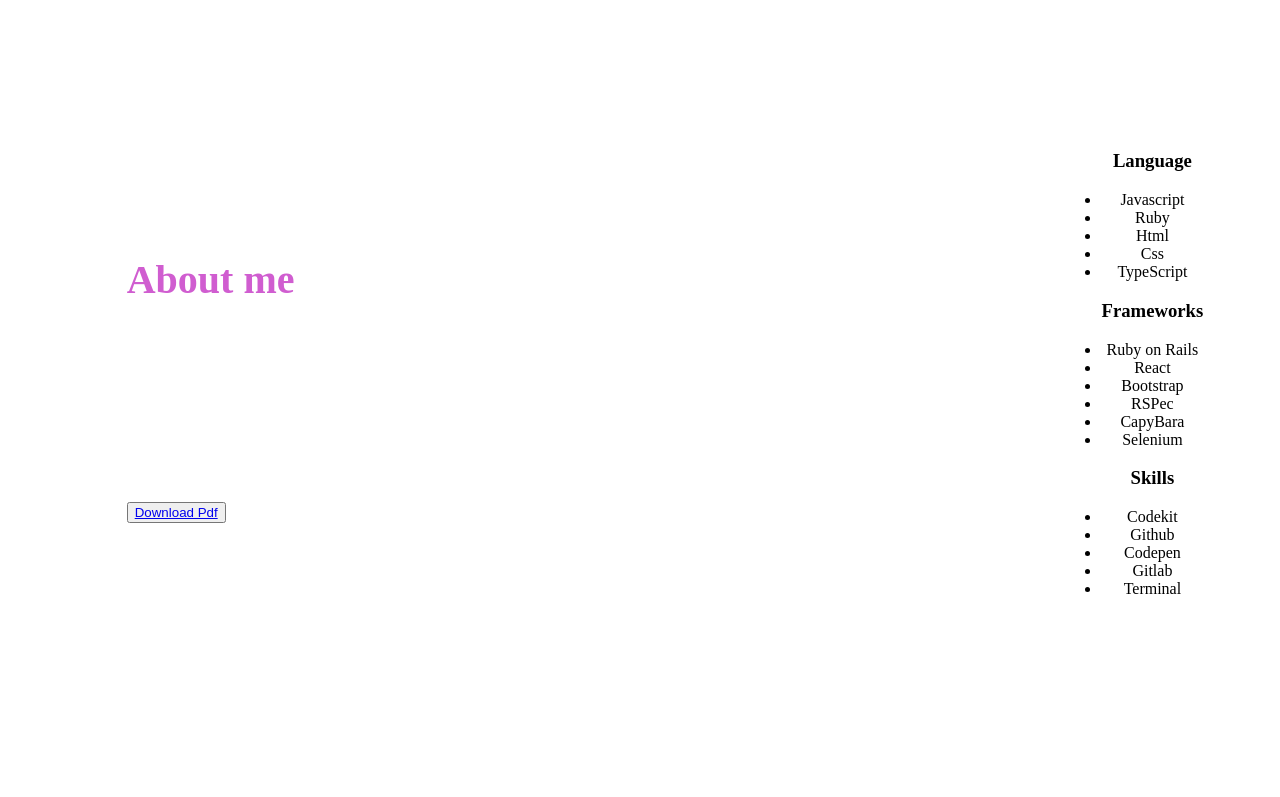
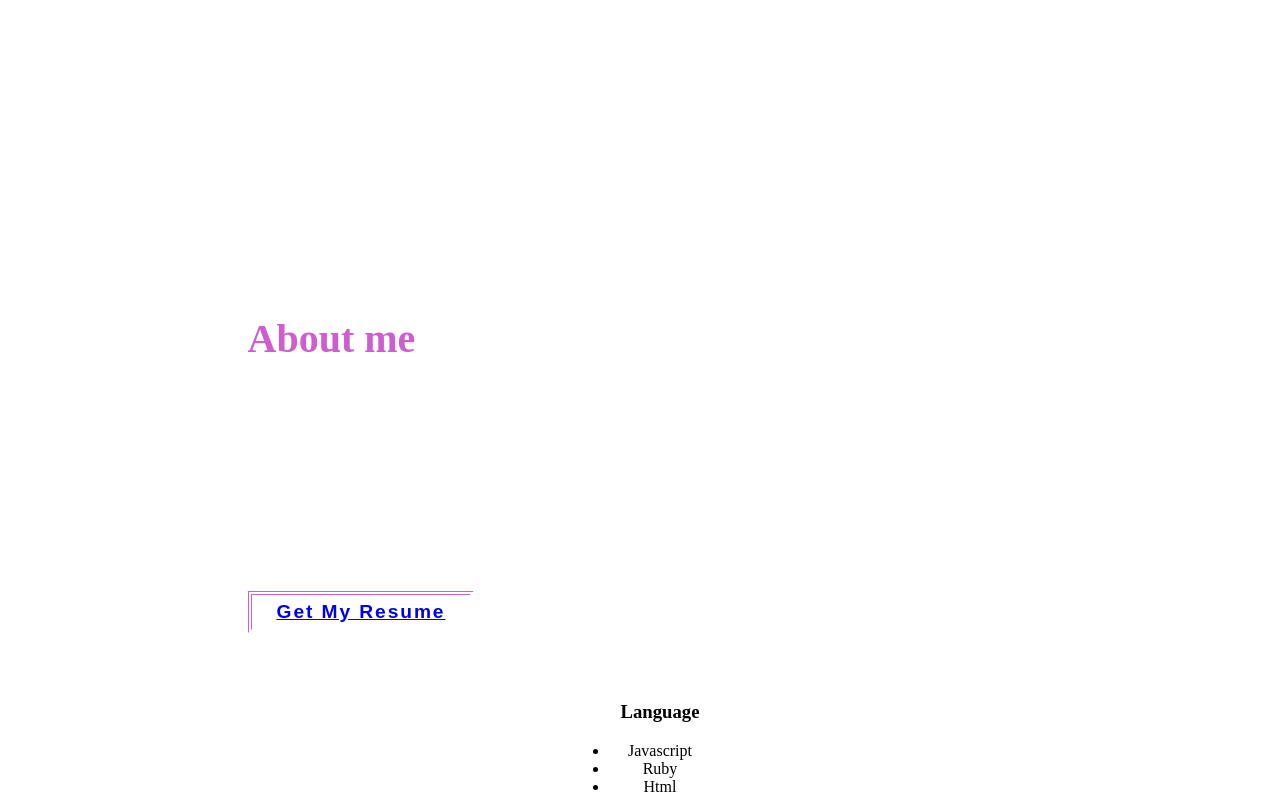
Before and after one commit to aizjicod/react-portfolio, a React (Create React App) app: page / in a window 1280 px wide. Shown: the part 1700-2497 px from the top of the page. Before the commit the page ends 2322 px from the top, so only its background shows below. Built offline with nearby package versions, Linux system fonts and the light colour scheme; the HTML template or start-up script is replaced by a standard one.

Commit message:
Add better style to presentation on about section

```diff
--- a/src/components/about.tsx
+++ b/src/components/about.tsx
@@ -8,11 +8,13 @@ const About = () => (
       <p>
         Hello I’m a software developer! I can help you build a product , feature or website Look through some of my work and experience! If you like what you see and have a project you need coded, don’t hestiate to contact me.
       </p>
-      <button type="button" >
-        <a href={Pdf} target="_blank">Download Pdf</a>
-      </button>
+      <div className="button-div">
+        <button type="button" >
+          <a href={Pdf} target="_blank">Get My Resume</a>
+        </button>
+      </div>
     </article>
-    <article>
+    <article id="skills">
       <ul>
         <h3>Language</h3>
         <li>Javascript</li>
--- a/src/styles/about.css
+++ b/src/styles/about.css
@@ -1,4 +1,6 @@
 #about {
+  padding-top: 100px;
+  width: 70%;
   display: flex;
   justify-content: center;
   align-items: center;
@@ -6,24 +8,50 @@
 }
 
 #about #presentation {
-  width: 70%;
+  width: 100%;
   display: flex;
   flex-wrap: wrap;
   justify-content: start;
-  gap: 18px;
+  gap: 20px;
   padding: 50px;
 }
 
 #about #presentation h2 {
+  width: 100%;
   font-size: 2.5em;
   color: var(--maincolor);
-  display: flex;
-  justify-content: flex-end;
-  flex-wrap: wrap;
   text-align: left;
 }
 
 #about #presentation p {
+  text-align: start;
+  max-width: 70%;
   font-size: 1.5em;
   color: #ffffff89;
 }
+
+#about #presentation .button-div {
+  width: 100%;
+  display: flex;
+  justify-content: start;
+}
+
+#about #presentation .button-div button {
+  font-size: 1.2em;
+  font-weight: 700;
+  letter-spacing: 0.1em;
+  background: transparent;
+  padding: 0.3em 1.3em;
+  border-bottom: 4px double #fff;
+  border-right: 4px double #fff;
+  border-top: 4px double var(--maincolor);
+  border-left: 4px double var(--maincolor);
+  transition: 0.3s all;
+}
+
+#about #presentation .button-div button:hover {
+  border-top: 4px double #fff;
+  border-left: 4px double #fff;
+  border-bottom: 4px double var(--maincolor);
+  border-right: 4px double var(--maincolor);
+}
```
